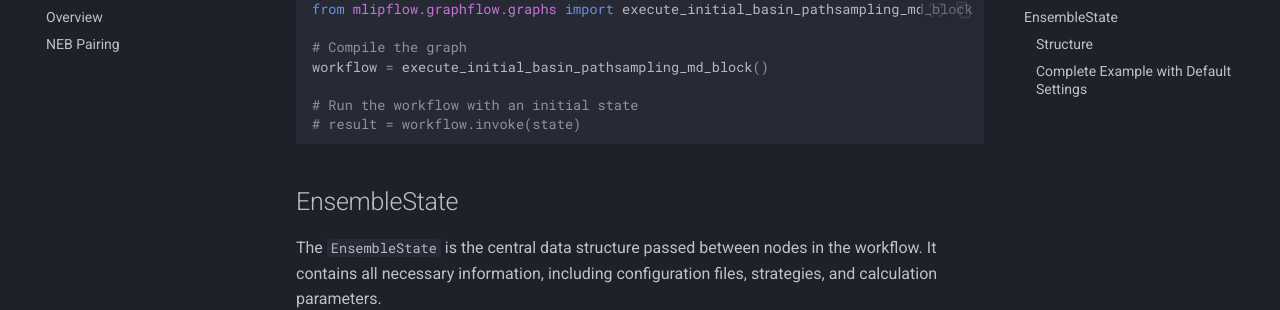
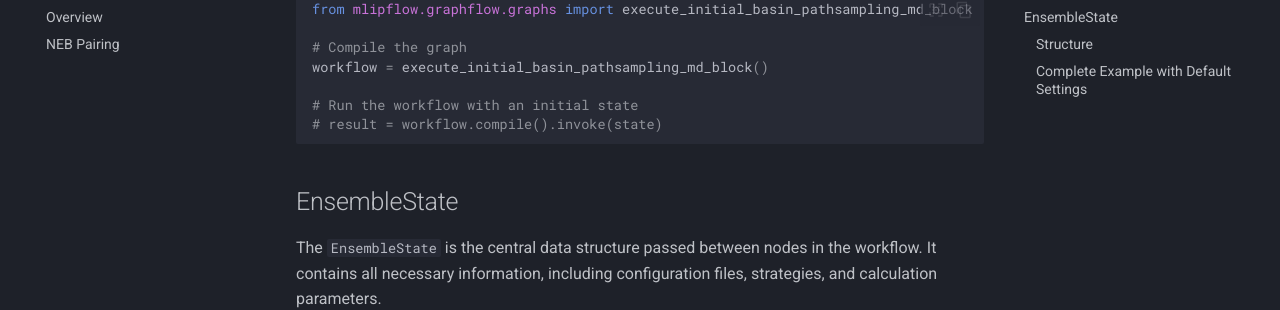
Before and after one commit to Vespertili0/mlipflow, an MkDocs documentation site: the page built from docs/workflows.md, in a window 1280 px wide and 900 px high, scrolled down 620 px. Shown: the part 145-455 px from the top of the window. Built offline with MkDocs 1.6.1 and Material for MkDocs 9.7.7, drawn with Linux system fonts in a browser that asks for light colours; comment, search, counter and statistics services are not loaded; some of the changed text lies outside the part shown.

````diff
--- a/docs/workflows.md
+++ b/docs/workflows.md
@@ -21,7 +21,7 @@ from mlipflow.graphflow.graphs import execute_initial_basin_pathsampling_md_bloc
 workflow = execute_initial_basin_pathsampling_md_block()
 
 # Run the workflow with an initial state
-# result = workflow.invoke(state)
+# result = workflow.compile().invoke(state)
 ```
 
 ## EnsembleState
````
Also changed, not shown: other parts of docs/workflows.md (+1 -1 lines).
